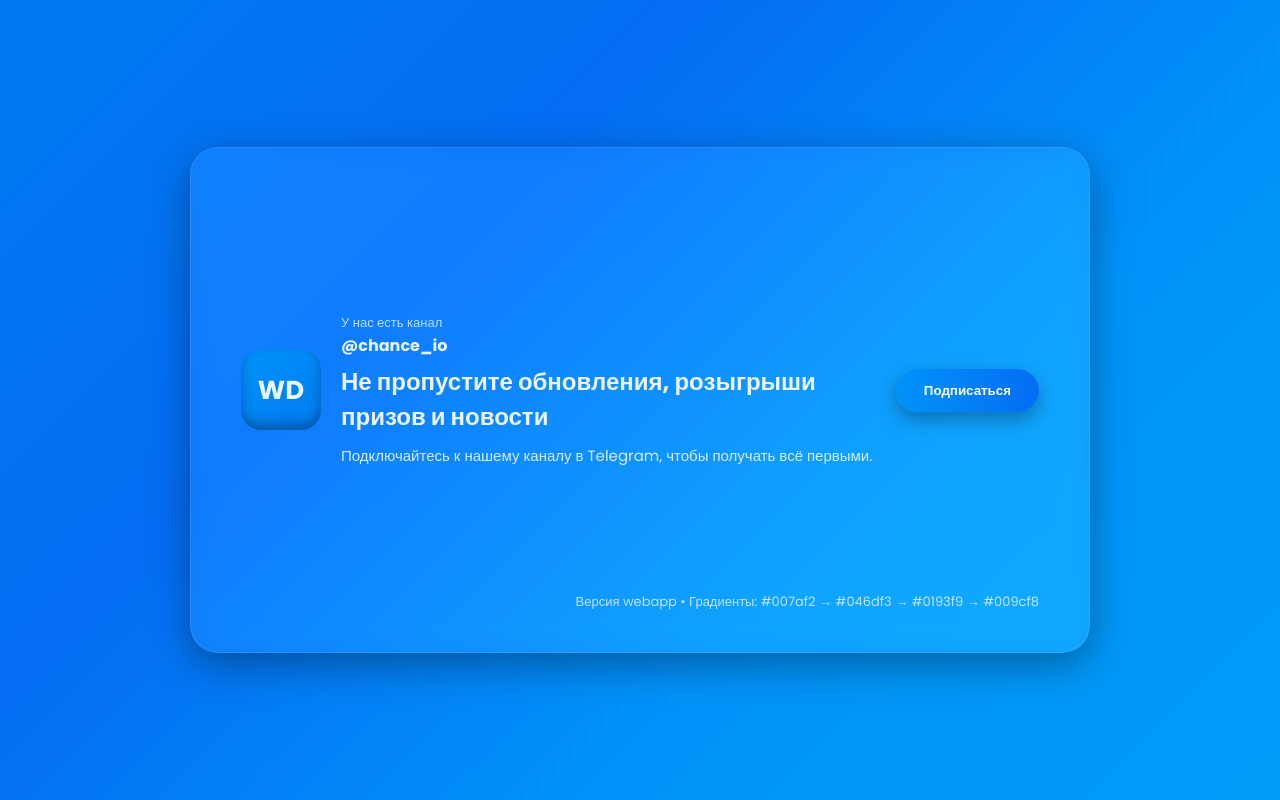
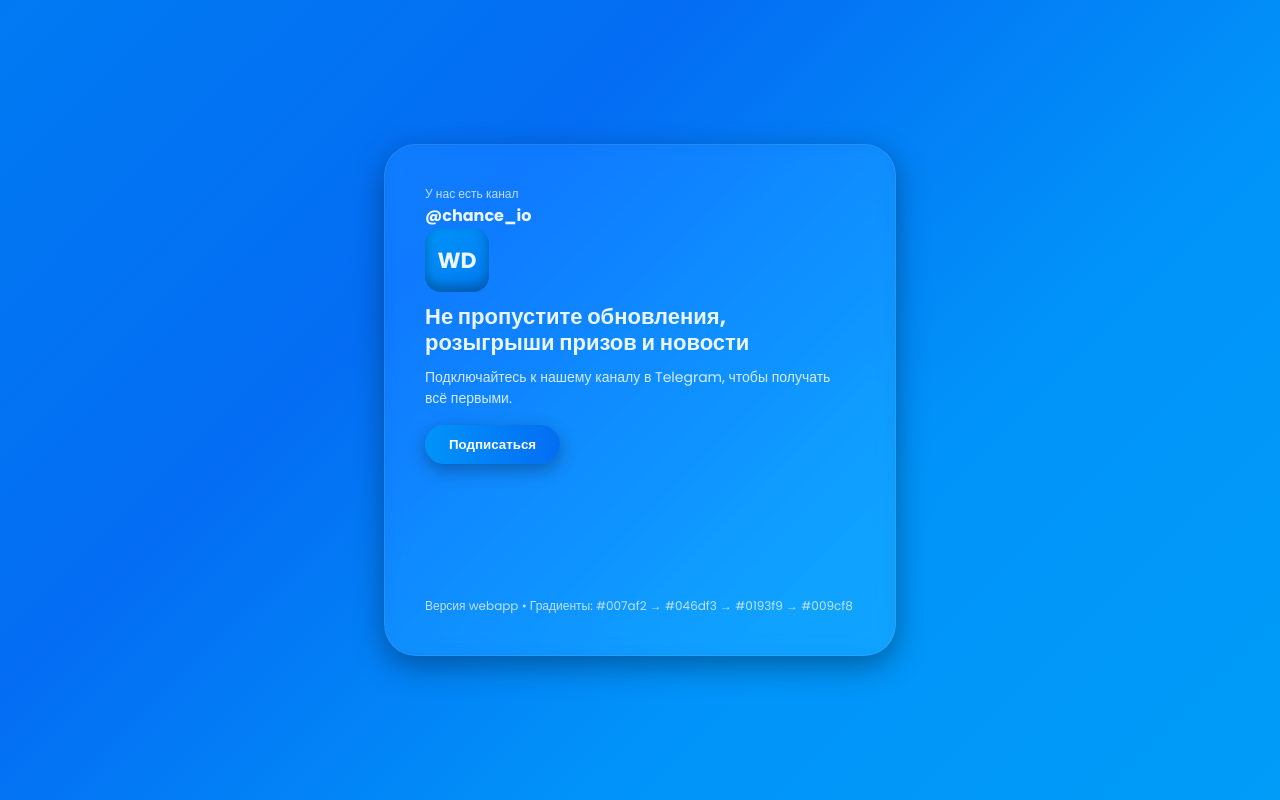
Before and after one commit to amphetamin1/easygift, a plain HTML site: page index.html in a window 1280 px wide. Drawn offline with Linux system fonts and the light colour scheme.

Commit message:
Update index.html

```diff
--- a/index.html
+++ b/index.html
@@ -24,103 +24,84 @@
       justify-content:center;
       align-items:center;
       height:100vh;
-      padding:20px;
     }
 
     .card{
-      position:relative;
-      width:100%;
-      max-width:900px;
-      aspect-ratio:16/9;
+      width:512px;
+      height:512px;
       background:rgba(255,255,255,0.06);
-      border-radius:28px;
-      box-shadow:0 12px 40px rgba(0,0,0,0.35);
-      backdrop-filter:blur(12px) saturate(150%);
-      border:1px solid rgba(255,255,255,0.1);
+      border-radius:32px;
+      box-shadow:0 10px 30px rgba(0,0,0,0.35);
+      backdrop-filter:blur(10px) saturate(140%);
+      border:1px solid rgba(255,255,255,0.08);
+      padding:40px;
       display:flex;
       flex-direction:column;
       justify-content:space-between;
-      overflow:hidden;
-      padding:40px 50px;
-    }
-
-    .content{
-      display:flex;
-      flex-direction:row;
-      align-items:center;
-      gap:20px;
-      flex:1;
+      text-align:left;
     }
 
     .logo{
-      width:80px;
-      height:80px;
-      border-radius:20px;
+      width:64px;
+      height:64px;
+      border-radius:16px;
       background:linear-gradient(145deg,var(--g3),var(--g1));
       display:flex;
       align-items:center;
       justify-content:center;
       font-weight:700;
-      font-size:26px;
+      font-size:22px;
       box-shadow:inset 0 -6px 12px rgba(0,0,0,0.3);
+      margin-bottom:12px;
     }
 
-    .text{
-      flex:1;
+    h1{
+      font-size:22px;
+      font-weight:700;
+      margin:10px 0;
+      line-height:1.2;
     }
 
-    .text h1{
-      font-size:24px;
-      font-weight:700;
-      margin:6px 0 10px;
-    }
-
-    .text p{
-      font-size:15px;
+    p{
+      font-size:14px;
       opacity:0.9;
+      margin-bottom:16px;
     }
 
     .btn{
       background:linear-gradient(90deg,var(--g3),var(--g2));
       border:none;
       border-radius:999px;
-      padding:14px 28px;
+      padding:12px 24px;
       color:#fff;
       font-weight:600;
       cursor:pointer;
-      box-shadow:0 8px 20px rgba(0,0,0,0.3);
+      align-self:flex-start;
+      box-shadow:0 6px 18px rgba(0,0,0,0.3);
       transition:transform .2s,box-shadow .2s;
     }
 
     .btn:hover{
       transform:scale(1.05);
-      box-shadow:0 10px 26px rgba(0,0,0,0.4);
+      box-shadow:0 8px 24px rgba(0,0,0,0.4);
     }
 
     .footer{
-      text-align:right;
-      font-size:13px;
+      text-align:left;
+      font-size:12px;
       opacity:0.8;
-    }
-
-    @media(max-width:800px){
-      .card{aspect-ratio:auto;padding:30px;}
-      .content{flex-direction:column;text-align:center;}
-      .logo{margin-bottom:10px;}
-      .footer{text-align:center;margin-top:15px;}
+      margin-top:10px;
     }
   </style>
 </head>
 <body>
   <div class="card">
-    <div class="content">
+    <div>
+      <div style="font-size:12px;opacity:0.8;">У нас есть канал</div>
+      <div style="font-weight:700;">@chance_io</div>
       <div class="logo">WD</div>
-      <div class="text">
-        <div style="font-size:13px;opacity:0.8;">У нас есть канал</div>
-        <div style="font-weight:700;">@chance_io</div>
-        <h1>Не пропустите обновления, розыгрыши призов и новости</h1>
-        <p>Подключайтесь к нашему каналу в Telegram, чтобы получать всё первыми.</p>
-      </div>
+      <h1>Не пропустите обновления, розыгрыши призов и новости</h1>
+      <p>Подключайтесь к нашему каналу в Telegram, чтобы получать всё первыми.</p>
       <button class="btn" id="subscribeBtn">Подписаться</button>
     </div>
     <div class="footer">Версия webapp • Градиенты: #007af2 → #046df3 → #0193f9 → #009cf8</div>
```
